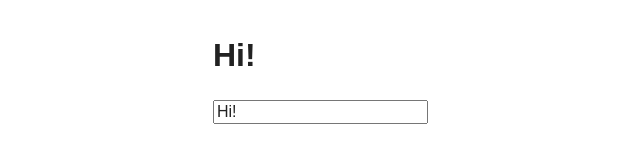
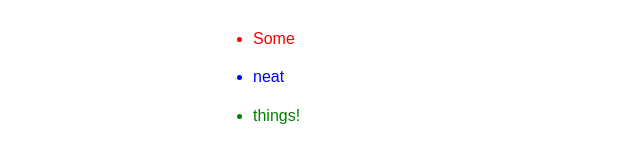
Before and after one commit to MindSea/Kwikipedia, a plain HTML site: page index.html in a window 1280 px wide. Shown: the whole page, without its empty margins (165-805 px from the left). Drawn offline with Linux system fonts and the light colour scheme.

Commit message:
Some neat things!

```diff
--- a/index.html
+++ b/index.html
@@ -11,8 +11,9 @@
 	</head>
 	<body>
 		<div id="root">
-			<h1>{{ message }}</h1>
-			<input ng-model="message"><!-- New! -->
+			<ul ng-repeat='item in list'>
+				<li style="color: {{ item.color }}">{{ item.text }}</li>
+			</ul>
 		</div>
 
 		<script src="js/angular.min.js"></script>
--- a/js/main.js
+++ b/js/main.js
@@ -1,5 +1,9 @@
 var wikiModule = angular.module('wiki', []);
 
 wikiModule.controller('wikiController', function($scope) {
-	$scope.message = 'Hi!';
+	$scope.list = [
+		{'text': 'Some', 'color': 'red'},
+		{'text': 'neat', 'color': 'blue'},
+		{'text': 'things!', 'color': 'green'}
+	];
 });
```
